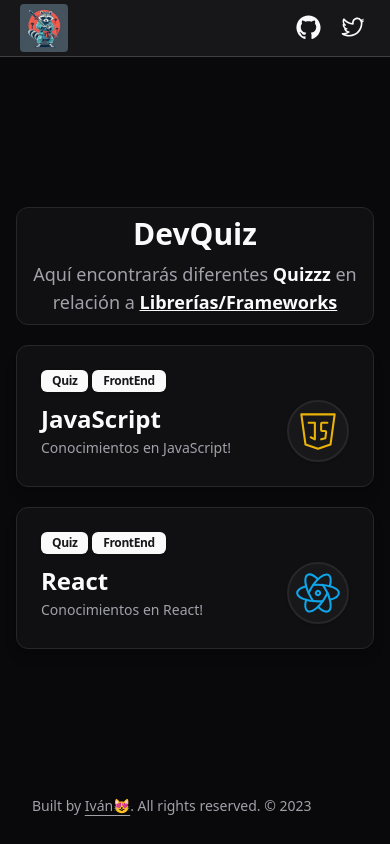
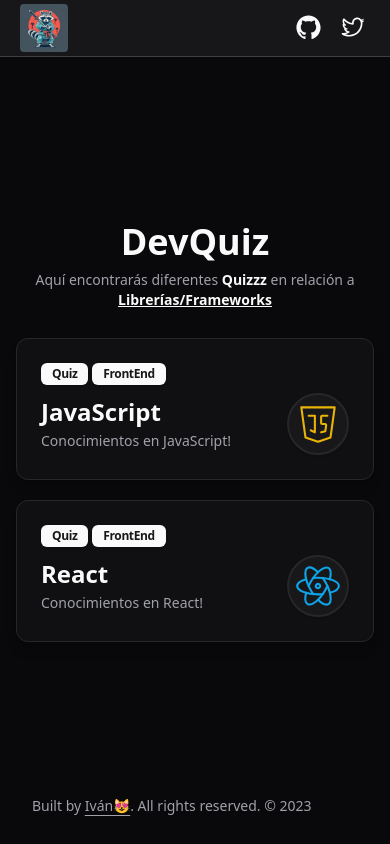
Before and after one commit to ivanosquis10/js-quiz-zustand, a React (Vite) app: page / in a window 390 px wide. Built offline with nearby package versions, Linux system fonts and the light colour scheme.

Commit message:
changed the font size of the title in the headingApp

```diff
--- a/src/components/HeadingApp/HeadingApp.tsx
+++ b/src/components/HeadingApp/HeadingApp.tsx
@@ -2,11 +2,11 @@
 
 export const HeadingApp = () => {
   return (
-    <div className='p-2 mt-3 font-medium text-center border md:mt-0 lg:w-8/12 bg-zinc-900/50 rounded-xl'>
-      <h3 className='text-3xl font-bold md:text-6xl'>
+    <div className='p-2 mt-3 font-medium text-center md:mt-0 lg:w-8/12 rounded-xl lg:bg-zinc-900/50 lg:border lg:shadow'>
+      <h3 className='text-4xl font-bold md:text-6xl'>
         DevQuiz
       </h3>
-      <p className='mt-2 text-lg md:text-base text-muted-foreground'>
+      <p className='mt-2 text-sm md:text-base text-muted-foreground'>
         Aquí encontrarás diferentes{' '}
         <span className='font-bold text-accent-foreground'>Quizzz</span> en relación a{' '}
         <p className='inline-flex items-center font-semibold underline transition-colors rounded-md cursor-default focus:outline-none focus:ring-2 focus:ring-ring focus:ring-offset-2 text-accent-foreground'>Librerías/Frameworks</p>
```
